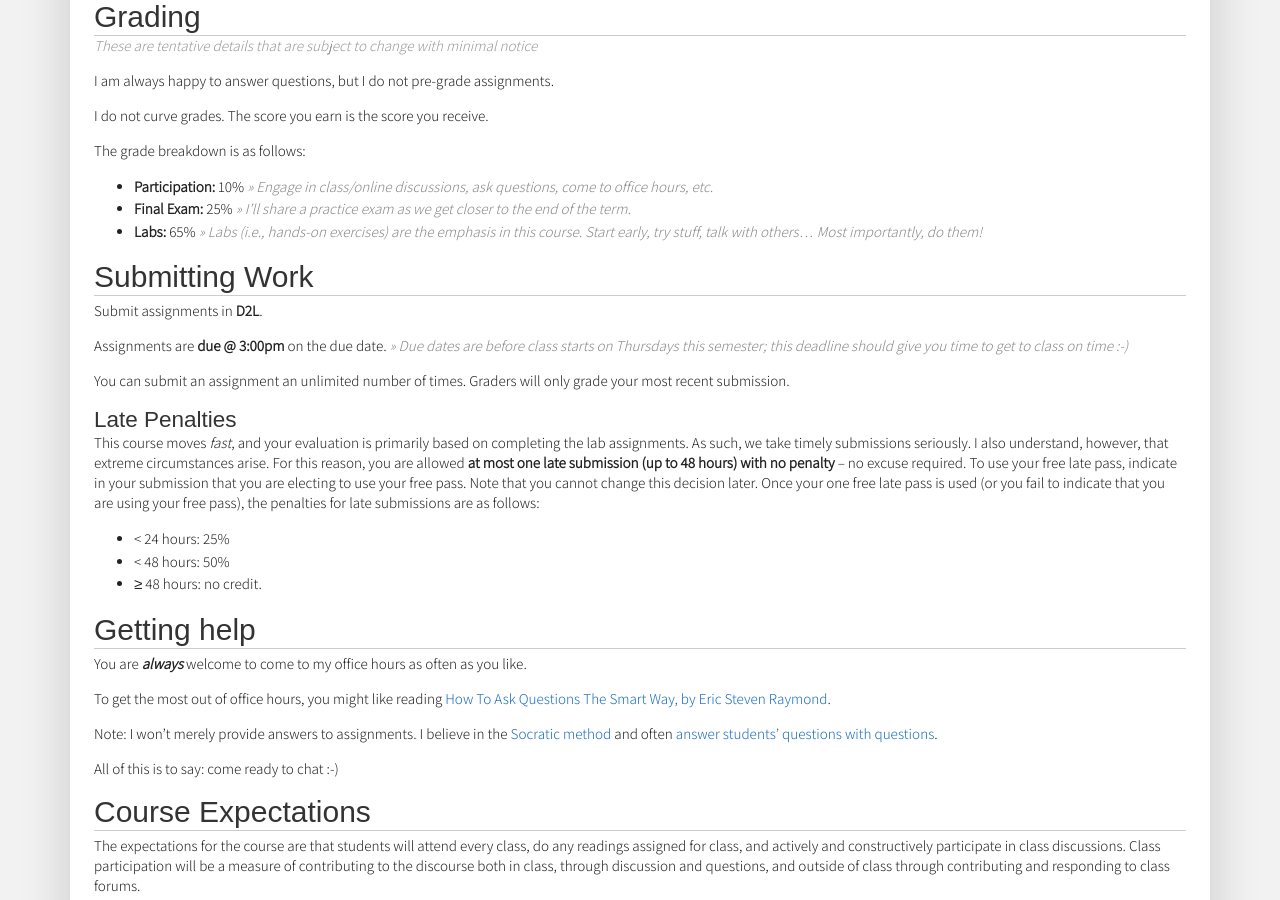
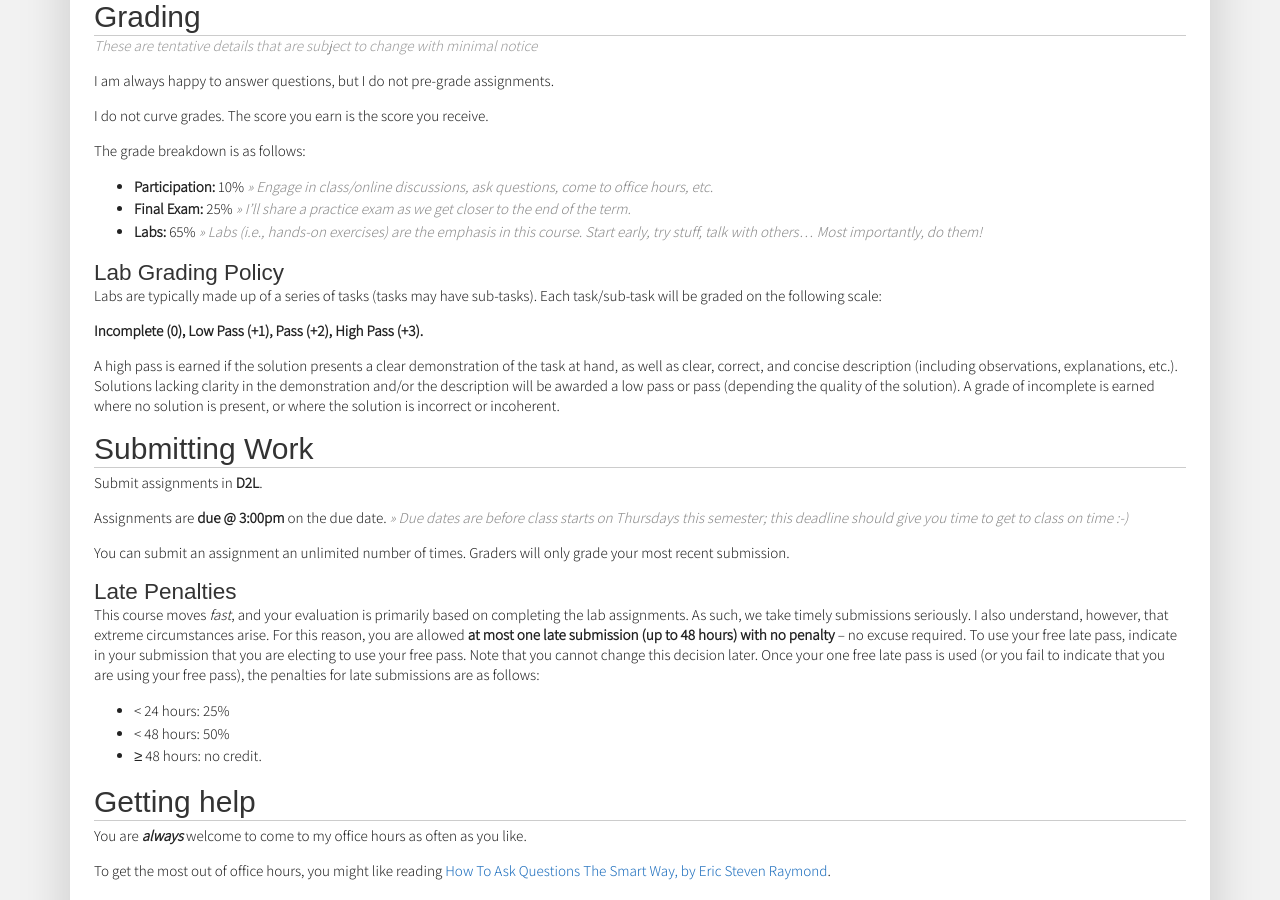
Before and after one commit to traviswpeters/cs476-2020-spring, a Jekyll site: the page built from index.md, in a window 1280 px wide and 900 px high, scrolled down 3422 px. Built offline with Jekyll 4.4.1, drawn with Linux system fonts in a browser that asks for light colours; nearby versions of some CDN libraries; some web fonts are replaced; our own code applies the rules of GitHub Pages for plain Markdown files; part of the change alters nothing that is shown.

Commit message:
lab grade breakdown + links

```diff
--- a/index.md
+++ b/index.md
@@ -470,21 +470,23 @@ _More Schedule Details Coming Soon..._
 [slides05]: files/cs476-05-shellshock.pdf
 [slides06]: files/cs476-06-shellshock.pdf
 
+[slides07]: files/cs476-07-buffer-overflow.pdf
+[slides08]: files/cs476-08-buffer-overflow.pdf
 
 <!-- labs -->
 [Lab 00]: labs/lab00
 [Lab 01]: labs/lab01
 [Lab 02]: labs/lab02
-[Lab 03]: #
-[Lab 04]: #
-[Lab 05]: #
-[Lab 06]: #
-[Lab 07]: #
-[Lab 08]: #
-[Lab 09]: #
-[Lab 10]: #
-[Lab 11]: #
-[Lab 12]: #
+[Lab 03]: labs/lab03
+[Lab 04]: labs/lab04
+[Lab 05]: labs/lab05
+[Lab 06]: labs/lab06
+[Lab 07]: labs/lab07
+[Lab 08]: labs/lab08
+[Lab 09]: labs/lab09
+[Lab 10]: labs/lab10
+[Lab 11]: labs/lab11
+[Lab 12]: labs/lab12
 [NCUR 2020 Extra Credit Write-up]: labs/xc-ncur
 
 <!-- code examples, provided code, etc. -->
@@ -534,6 +536,17 @@ The grade breakdown is as follows:
 - **Participation:** 10% _>> Engage in class/online discussions, ask questions, come to office hours, etc._{:.text-muted}
 - **Final Exam:** 25% _>> I'll share a practice exam as we get closer to the end of the term._{:.text-muted}
 - **Labs:** 65% _>> Labs (i.e., hands-on exercises) are the emphasis in this course. Start early, try stuff, talk with others... Most importantly, do them!_{:.text-muted}
+
+#### Lab Grading Policy
+
+Labs are typically made up of a series of tasks (tasks may have sub-tasks).
+Each task/sub-task will be graded on the following scale:
+
+**Incomplete (0), Low Pass (+1), Pass (+2), High Pass (+3).**
+
+A high pass is earned if the solution presents a clear demonstration of the task at hand, as well as clear, correct, and concise description (including observations, explanations, etc.).
+Solutions lacking clarity in the demonstration and/or the description will be awarded a low pass or pass (depending the quality of the solution).
+A grade of incomplete is earned where no solution is present, or where the solution is incorrect or incoherent.
 
 ## Submitting Work
 
```
